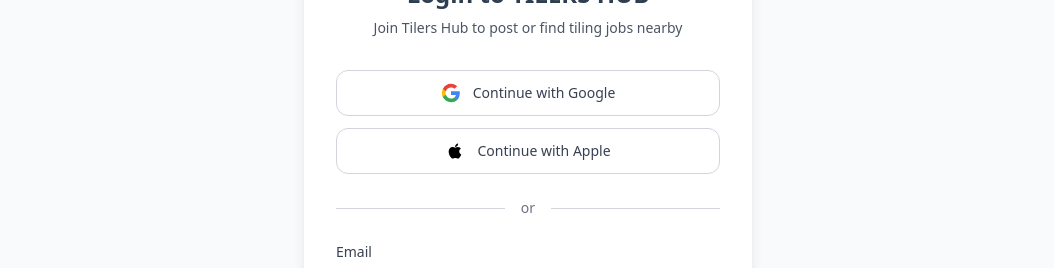
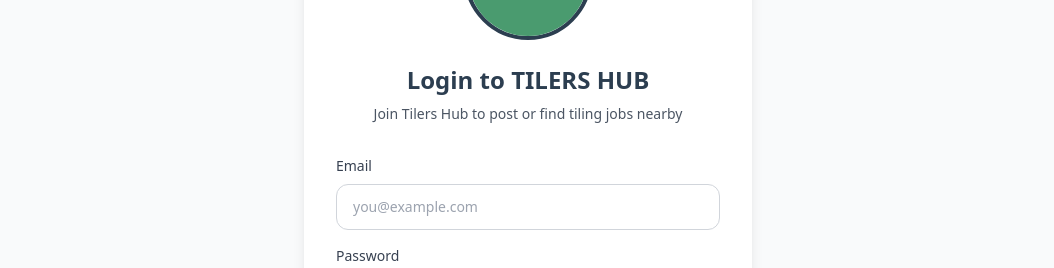
Before and after one commit to tilershub/TH-WEB, a Next.js app: page /auth in a window 1280 px wide. Shown: the part 293-561 px from the top of the page, without its empty margins (112-1166 px from the left). Built offline with nearby package versions, Linux system fonts and the light colour scheme; no server answers.

Commit message:
Update page.tsx

```diff
--- a/app/auth/page.tsx
+++ b/app/auth/page.tsx
@@ -77,35 +77,6 @@
     setStep("credentials");
     setRole(null);
     setMsg(null);
-  };
-
-  // ✅ GOOGLE OAUTH (WORKING)
-  // app/auth/page.tsx - handleGoogleLogin function
-const handleGoogleLogin = async () => {
-  setBusy(true);
-  setMsg(null);
-
-  try {
-    const redirectTo = `${window.location.origin}/auth/callback?next=/profile`;
-
-    const { error } = await supabase.auth.signInWithOAuth({
-      provider: "google",
-      options: {
-        redirectTo,
-        queryParams: { access_type: "offline", prompt: "consent" },
-      },
-    });
-
-    if (error) throw error;
-  } catch (e: any) {
-    setMsg(e?.message ?? "Google login failed");
-    setBusy(false);
-  }
-};
-
-  // (Optional) Apple placeholder - keep button but no action yet
-  const handleAppleLogin = async () => {
-    setMsg("Apple login not enabled yet.");
   };
 
   return (
@@ -220,60 +191,6 @@
               </div>
             </div>
           ) : (
-            <>
-              <div className="space-y-3 mb-4">
-                {/* ✅ GOOGLE button now works */}
-                <button
-                  type="button"
-                  onClick={handleGoogleLogin}
-                  disabled={busy}
-                  className="w-full flex items-center justify-center gap-3 px-6 py-3 border border-gray-300 rounded-xl hover:bg-gray-50 transition-colors disabled:opacity-60"
-                >
-                  <svg className="w-5 h-5" viewBox="0 0 24 24">
-                    <path
-                      fill="#4285F4"
-                      d="M22.56 12.25c0-.78-.07-1.53-.2-2.25H12v4.26h5.92c-.26 1.37-1.04 2.53-2.21 3.31v2.77h3.57c2.08-1.92 3.28-4.74 3.28-8.09z"
-                    />
-                    <path
-                      fill="#34A853"
-                      d="M12 23c2.97 0 5.46-.98 7.28-2.66l-3.57-2.77c-.98.66-2.23 1.06-3.71 1.06-2.86 0-5.29-1.93-6.16-4.53H2.18v2.84C3.99 20.53 7.7 23 12 23z"
-                    />
-                    <path
-                      fill="#FBBC05"
-                      d="M5.84 14.09c-.22-.66-.35-1.36-.35-2.09s.13-1.43.35-2.09V7.07H2.18C1.43 8.55 1 10.22 1 12s.43 3.45 1.18 4.93l2.85-2.22.81-.62z"
-                    />
-                    <path
-                      fill="#EA4335"
-                      d="M12 5.38c1.62 0 3.06.56 4.21 1.64l3.15-3.15C17.45 2.09 14.97 1 12 1 7.7 1 3.99 3.47 2.18 7.07l3.66 2.84c.87-2.6 3.3-4.53 6.16-4.53z"
-                    />
-                  </svg>
-                  <span className="text-sm font-medium text-gray-700">
-                    {busy ? "Opening Google..." : "Continue with Google"}
-                  </span>
-                </button>
-
-                {/* keep Apple button (no remove) */}
-                <button
-                  type="button"
-                  onClick={handleAppleLogin}
-                  className="w-full flex items-center justify-center gap-3 px-6 py-3 border border-gray-300 rounded-xl hover:bg-gray-50 transition-colors"
-                >
-                  <svg className="w-5 h-5" viewBox="0 0 24 24" fill="currentColor">
-                    <path d="M17.05 20.28c-.98.95-2.05.8-3.08.35-1.09-.46-2.09-.48-3.24 0-1.44.62-2.2.44-3.06-.35C2.79 15.25 3.51 7.59 9.05 7.31c1.35.07 2.29.74 3.08.8 1.18-.24 2.31-.93 3.57-.84 1.51.12 2.65.72 3.4 1.8-3.12 1.87-2.38 5.98.48 7.13-.57 1.5-1.31 2.99-2.54 4.09l.01-.01zM12.03 7.25c-.15-2.23 1.66-4.07 3.74-4.25.29 2.58-2.34 4.5-3.74 4.25z" />
-                  </svg>
-                  <span className="text-sm font-medium text-gray-700">Continue with Apple</span>
-                </button>
-              </div>
-
-              <div className="relative my-6">
-                <div className="absolute inset-0 flex items-center">
-                  <div className="w-full border-t border-gray-300"></div>
-                </div>
-                <div className="relative flex justify-center text-sm">
-                  <span className="px-4 bg-white text-gray-500">or</span>
-                </div>
-              </div>
-
             <div className="space-y-4">
               <div>
                 <label className="block text-sm font-medium text-gray-700 mb-2">Email</label>
@@ -307,7 +224,11 @@
                 </div>
               )}
 
-                <Button onClick={handleCredentialsSubmit} disabled={busy || !email || !password} className="w-full">
+              <Button
+                onClick={handleCredentialsSubmit}
+                disabled={busy || !email || !password}
+                className="w-full"
+              >
                 {busy ? "Please wait..." : mode === "login" ? "Login" : "Continue"}
               </Button>
 
@@ -329,7 +250,6 @@
                 )}
               </p>
             </div>
-            </>
           )}
         </div>
       </div>
```
Lines whose indentation alone changed are shown as unchanged.
